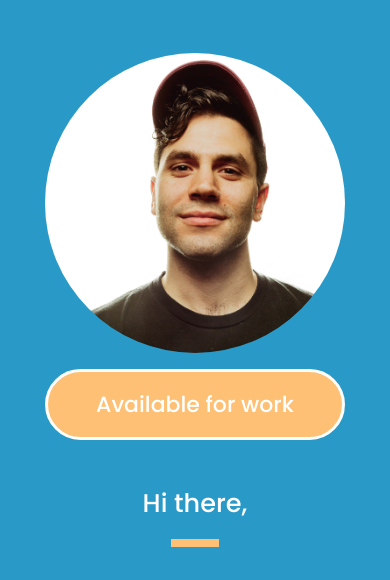
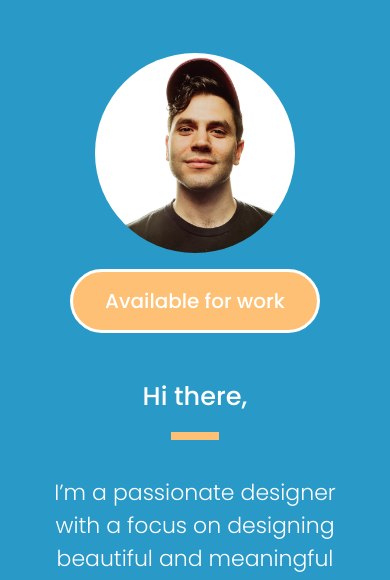
Before and after one commit to bennycraib/UX_UI_HW_18_, a plain HTML site: page index.html in a window 390 px wide. Shown: the part 256-836 px from the top of the page. Drawn offline with nearby package versions, Linux system fonts and the light colour scheme.

Commit message:
avatar smaller

```diff
--- a/CSS/style.css
+++ b/CSS/style.css
@@ -458,6 +458,14 @@ footer #nav-links li a:hover {
       cursor: pointer;
       /* margin-left: 3rem; */
     }
+    #avatar {
+      width: 200px;
+    }
+    #zio {
+      width: 250px;
+      font-size: 20px;
+      padding: 14px 2px;
+    }
     .hero-xs {
       padding: 0;
       margin: 0;
--- a/index.html
+++ b/index.html
@@ -49,7 +49,7 @@
           <div class="row">
             <div class="cardContainer col-lg-3 col-md-1 col-sm-12"></div>
             <div
-              class="cardContainer col-lg-3 col-md-5 col-sm-12 col-xs-12 text-xs-center justify-content-sm-center d-flex justify-content-md-end p-md-5"
+              class="cardContainer col-lg-3 col-md-5 col-sm-12 col-xs-12 text-xs-center justify-content-sm-center d-flex justify-content-md-end p-md-5 avatar"
             >
               <div>
                 <img
```
